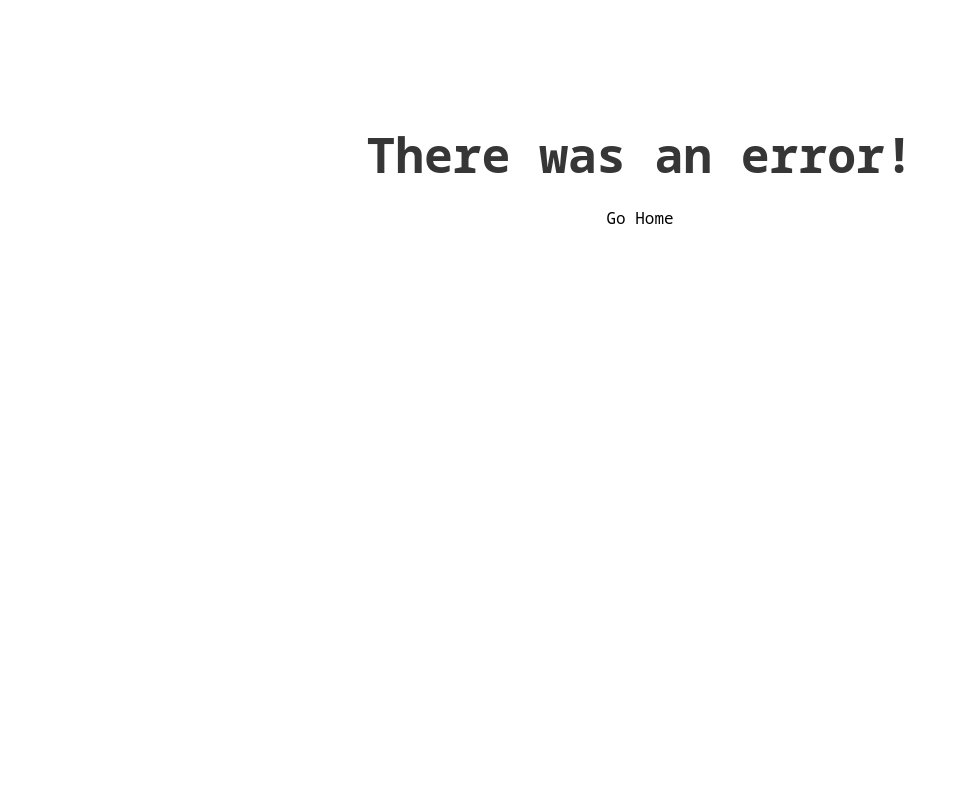
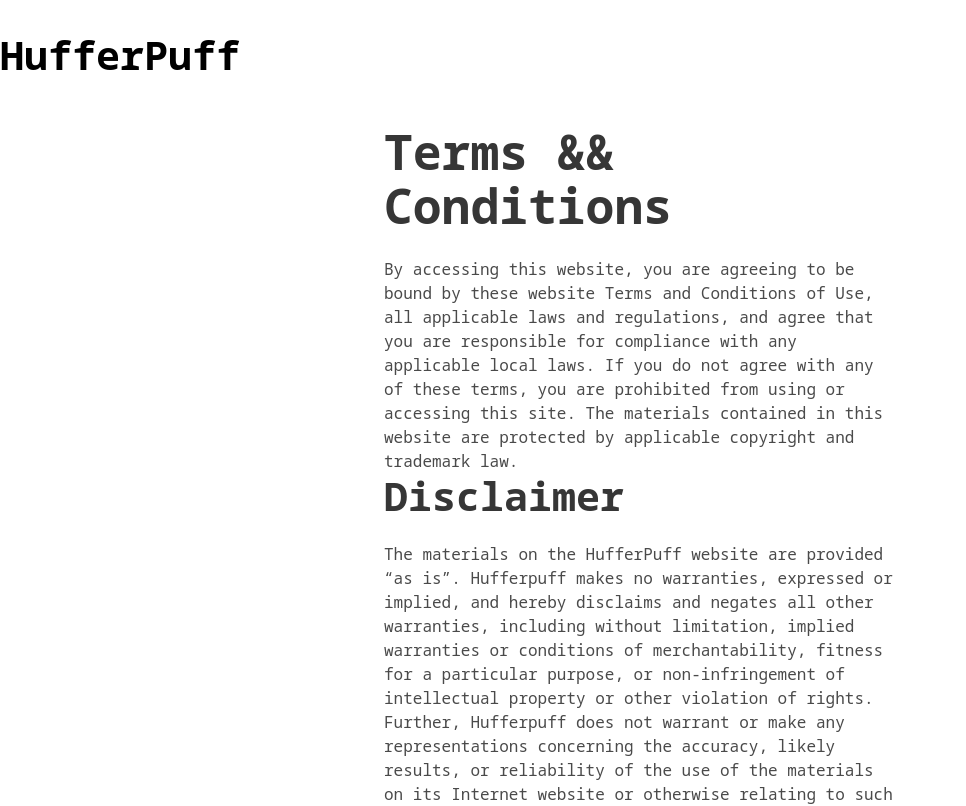
Before and after one commit to micziz/hufferpuff, a SvelteKit app: page /tos in a window 1280 px wide. Before the commit this address had no page. Shown: the top 806 px of the page, without its empty margins (0-966 px from the left). Built offline with nearby package versions, Linux system fonts and the light colour scheme.

Commit message:
Add Pagination and some more things

```diff
--- a/package.json
+++ b/package.json
@@ -23,6 +23,7 @@
 		"prettier-plugin-svelte": "^2.8.1",
 		"svelte": "^3.54.0",
 		"svelte-check": "^2.9.2",
+		"svelte-markdown": "^0.2.3",
 		"tslib": "^2.4.1",
 		"typescript": "^4.9.3",
 		"vite": "^4.0.0"
--- a/src/routes/api/+server.ts
+++ b/src/routes/api/+server.ts
@@ -3,8 +3,10 @@
 
 export const GET = (async ({ url }) => {
     const query = String(url.searchParams.get('q') ?? '');
+    const page = Number(url.searchParams.get('page') ?? 1)
     const searchResults = await search(query, {
-        safeSearch: SafeSearchType.STRICT
+        safeSearch: SafeSearchType.STRICT,
+        offset: page
     });
     const searchResultsJson = JSON.stringify(searchResults)
     return new Response(searchResultsJson)
--- /dev/null
+++ b/src/routes/tos/+page.svelte
@@ -0,0 +1,52 @@
+<a href="/">
+    <h1 class="title is-2" id="title">
+        HufferPuff
+    </h1>
+</a>
+
+<main>
+    <h1 id="terms-conditions" class="title is-1">
+        Terms &amp;&amp; Conditions
+    </h1>
+    <p>
+        By accessing this website, you are agreeing to be bound by these website Terms and Conditions of Use, all applicable laws and regulations, and agree that you are responsible for compliance with any applicable local laws. If you do not agree with any of these terms, you are prohibited from using or accessing this site. The materials contained in this website are protected by applicable copyright and trademark law.
+    </p>
+
+    <h2 id="disclaimer" class="title is-2">Disclaimer</h2>
+
+    <p>The materials on the HufferPuff website are provided “as is”. Hufferpuff makes no warranties, expressed or implied, and hereby disclaims and negates all other warranties, including without limitation, implied warranties or conditions of merchantability, fitness for a particular purpose, or non-infringement of intellectual property or other violation of rights. Further, Hufferpuff does not warrant or make any representations concerning the accuracy, likely results, or reliability of the use of the materials on its Internet website or otherwise relating to such materials or on any sites linked to this site.</p>
+
+    <h2 id="limitations" class="title is-2">Limitations</h2>
+
+    <p>In no event shall Hufferpuff be liable for any damages (including, without limitation, damages for loss of data or profit or due to business interruption) arising out of the use or inability to use the materials on the Hufferpuff Internet site, even if Hufferpuff or a Hufferpuff authorized representative has been notified orally or in writing of the possibility of such damage. Because some jurisdictions do not allow limitations on implied warranties, or limitations of liability for consequential or incidental damages, these limitations may not apply to you.</p>
+
+    <h2 class="title is-2" id="intellectual-property-rights">Intellectual Property Rights</h2>
+
+    <p>Hufferpuff is committed to protecting intellectual property rights. Hufferpuff strictly follows DMCA guidelines for unauthorized use of copyrighted material. Any inquiries regarding the reproduction of the content on this site must be directed to the party holding the proprietary rights to the specified content. You shall not distribute, publish, transmit, modify, display or create derivative works from material obtained with this service. To file a notice of copyright infringement with Hufferpuff, you will need to provide a written communication that follows the guidelines set in Section 512(c)(3) of the Digital Millennium Copyright Act (the “DMCA”).</p>
+
+    <h2 class="title is-2" id="governing-law">Governing Law</h2>
+
+    <p>Any claim relating to the Hufferpuff website shall be governed by the laws of the Country Of Italy without regard to its conflict of law provisions. General Terms and Conditions apply to the Use of a Web Site.</p>
+</main>
+
+
+<style>
+    main{
+        text-align: left;
+        margin-left: 24rem;
+        margin-right: 24rem;
+        margin-top: 3rem;
+    }
+
+    #title{
+        margin-top: 2rem;
+        color: black;
+        text-decoration: none;
+    }
+
+    #title:hover{
+        color:black;
+        text-decoration:none;
+        cursor:pointer;
+    }
+</style>
```
Also changed, not shown: src/routes/search/[slug]/+page.svelte (+24 -3 lines), src/routes/tos/tos.md (added, +19 -0 lines), 1 other file (tests, documents, lock files or other folders).
